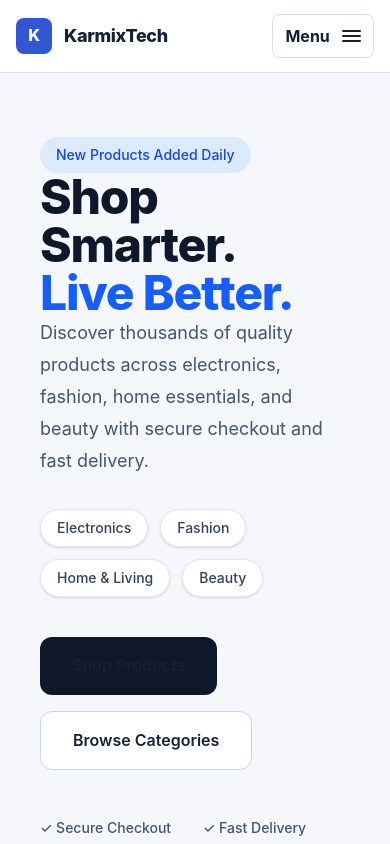
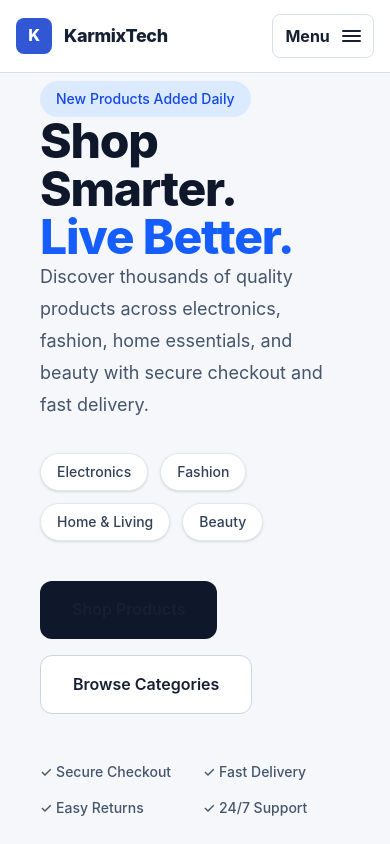
Before and after one commit to rafi-2024/KarmixTech_Ecommerce, a Next.js app: page / in a window 390 px wide. Shown: the top 844 px of the page. Built offline with nearby package versions, Linux system fonts and the light colour scheme.

Commit message:
fix: adjust padding in Hero component and update button class in HeroContent

```diff
--- a/src/components/home/Hero.tsx
+++ b/src/components/home/Hero.tsx
@@ -10,7 +10,7 @@ export default function Hero() {
         <div className="absolute right-0 bottom-0 h-[400px] w-[400px] rounded-full bg-purple-100 blur-3xl opacity-50" />
       </div>
 
-      <div className="container mx-auto px-6 py-16 md:py-24 lg:py-32">
+      <div className="container mx-auto px-6 py-2 md:py-2 lg:py-4">
         <div className="grid items-center gap-16 lg:grid-cols-2">
           <HeroContent />
           <HeroVisual />
--- a/src/components/home/HeroContent.tsx
+++ b/src/components/home/HeroContent.tsx
@@ -43,7 +43,7 @@ export default function HeroContent() {
       <div className="mt-10 flex flex-wrap gap-4">
         <Link
           href="/products"
-          className="rounded-xl bg-slate-900 px-8 py-4 font-semibold text-white transition hover:bg-slate-800"
+          className="rounded-xl text-white bg-slate-900 px-8 py-4 font-semibold text-white transition hover:bg-slate-800"
         >
           Shop Products
         </Link>
```
